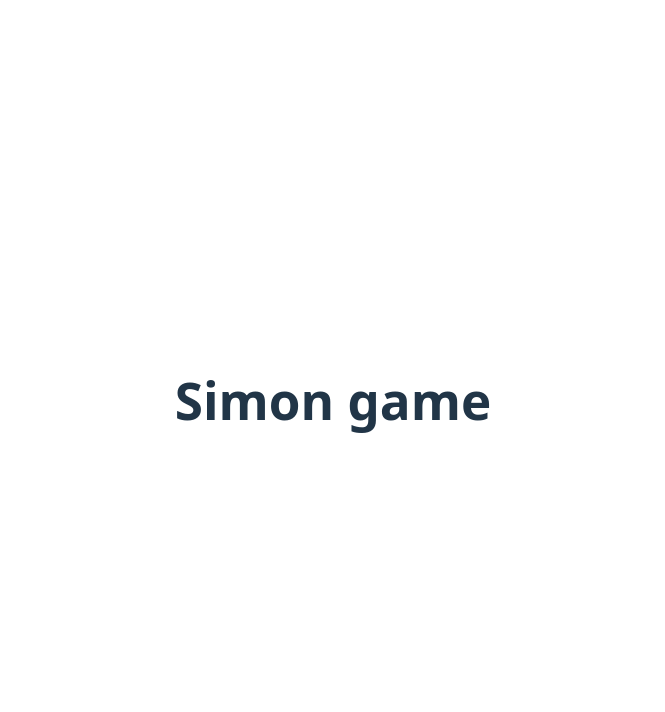
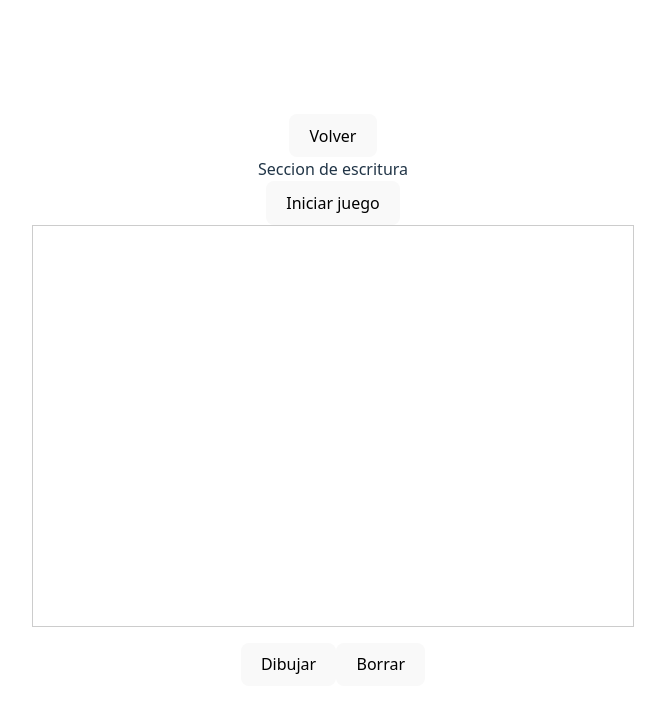
Before and after one commit to Nyx325/EI_SII, a React (Vite) app in the folder frontend/: page / in a window 1280 px wide. Both pictures are taken after a click on the item "Jugar". Shown: the top 712 px of the page, without its empty margins (307-972 px from the left). Built offline with nearby package versions, Linux system fonts and the light colour scheme.

Commit message:
pizarra basica

```diff
--- a/frontend/src/pages/simon-game/SimonGame.tsx
+++ b/frontend/src/pages/simon-game/SimonGame.tsx
@@ -1,5 +1,40 @@
-import React from "react";
+import React, { useState } from "react";
+import { AppView, useAppContext } from "../../state";
+import { Whiteboard } from "./WhiteBoard";
+
+enum GameState {
+  Idle = "Idle",
+  Playing = "Playing",
+  GameFinished = "GameFinished",
+}
+
+const gameStartButtonText = {
+  [GameState.GameFinished]: "Volver a jugar",
+  [GameState.Idle]: "Iniciar juego",
+  [GameState.Playing]: "",
+};
 
 export const SimonGame: React.FC = () => {
-  return <h1>Simon game</h1>
-}
+  const { setAppState } = useAppContext();
+  const [gameState, setGameState] = useState<GameState>(GameState.Idle);
+
+  const handleGoMainMenu = () => {
+    setAppState((prev) => ({ ...prev, view: AppView.MainMenu }));
+  };
+
+  return (
+    <>
+      <nav>
+        <button onClick={handleGoMainMenu}>Volver</button>
+      </nav>
+
+      <section>
+        <div>Seccion de escritura</div>
+        {gameState !== GameState.Playing && (
+          <button>{gameStartButtonText[gameState]}</button>
+        )}
+      </section>
+      <Whiteboard />
+    </>
+  );
+};
--- /dev/null
+++ b/frontend/src/pages/simon-game/WhiteBoard.tsx
@@ -0,0 +1,147 @@
+import React, { useRef, useState, useEffect } from "react";
+
+const RADIOUS = 10;
+
+interface WhiteboardProps {
+  boardColor?: string;
+  drawColor?: string;
+}
+
+export const Whiteboard: React.FC<WhiteboardProps> = ({
+  boardColor = "#fff",
+  drawColor = "#000",
+}) => {
+  const canvasRef = useRef<HTMLCanvasElement | null>(null);
+  const [isDrawing, setIsDrawing] = useState(false);
+  const [isErasing, setIsErasing] = useState(false);
+  const [undoStack, setUndoStack] = useState<string[]>([]);
+  const [redoStack, setRedoStack] = useState<string[]>([]);
+
+  useEffect(() => {
+    const canvas = canvasRef.current;
+    if (!canvas) return;
+
+    canvas.width = canvas.offsetWidth;
+    canvas.height = canvas.offsetHeight;
+
+    const ctx = canvas.getContext("2d");
+    if (ctx) {
+      ctx.fillStyle = boardColor;
+      ctx.fillRect(0, 0, canvas.width, canvas.height);
+    }
+  }, [boardColor]);
+
+  useEffect(() => {
+    const handleKeyDown = (e: KeyboardEvent) => {
+      if (e.ctrlKey && e.key === "z") {
+        e.preventDefault();
+        setUndoStack((prevUndo) => {
+          if (prevUndo.length === 0) return prevUndo;
+
+          const newUndo = [...prevUndo];
+          const last = newUndo.pop()!;
+          setRedoStack((prevRedo) => {
+            const canvas = canvasRef.current;
+            if (canvas) {
+              const current = canvas.toDataURL();
+              return [...prevRedo, current];
+            }
+            return prevRedo;
+          });
+          restoreImage(last);
+          return newUndo;
+        });
+      } else if (e.ctrlKey && e.key === "y") {
+        e.preventDefault();
+        setRedoStack((prevRedo) => {
+          if (prevRedo.length === 0) return prevRedo;
+
+          const newRedo = [...prevRedo];
+          const next = newRedo.pop()!;
+          setUndoStack((prevUndo) => {
+            const canvas = canvasRef.current;
+            if (canvas) {
+              const current = canvas.toDataURL();
+              return [...prevUndo, current];
+            }
+            return prevUndo;
+          });
+          restoreImage(next);
+          return newRedo;
+        });
+      }
+    };
+
+    window.addEventListener("keydown", handleKeyDown);
+    return () => window.removeEventListener("keydown", handleKeyDown);
+  }, []);
+
+  const startDrawing = (e: React.MouseEvent) => {
+    const canvas = canvasRef.current;
+    if (!canvas) return;
+
+    const snapshot = canvas.toDataURL();
+    setUndoStack((prev) => [...prev, snapshot]);
+    setRedoStack([]);
+
+    setIsDrawing(true);
+    draw(e);
+  };
+
+  const endDrawing = () => {
+    setIsDrawing(false);
+  };
+
+  const draw = (e: React.MouseEvent) => {
+    if (!isDrawing) return;
+
+    const canvas = canvasRef.current;
+    const ctx = canvas?.getContext("2d");
+    if (!ctx || !canvas) return;
+
+    const rect = canvas.getBoundingClientRect();
+    const x = e.clientX - rect.left;
+    const y = e.clientY - rect.top;
+
+    ctx.fillStyle = isErasing ? boardColor : drawColor;
+    ctx.beginPath();
+    ctx.arc(x, y, RADIOUS, 0, Math.PI * 2);
+    ctx.fill();
+  };
+
+  const restoreImage = (dataUrl: string) => {
+    const canvas = canvasRef.current;
+    const ctx = canvas?.getContext("2d");
+    if (!ctx || !canvas) return;
+
+    const img = new Image();
+    img.src = dataUrl;
+    img.onload = () => {
+      ctx.clearRect(0, 0, canvas.width, canvas.height);
+      ctx.drawImage(img, 0, 0, canvas.width, canvas.height);
+    };
+  };
+
+  return (
+    <div>
+      <canvas
+        ref={canvasRef}
+        className="whiteboard-canvas"
+        onMouseDown={startDrawing}
+        onMouseUp={endDrawing}
+        onMouseMove={draw}
+        onMouseLeave={endDrawing}
+        style={{
+          border: "1px solid #ccc",
+          width: "600px",
+          height: "400px",
+          cursor: isErasing ? "not-allowed" : "crosshair",
+        }}
+      />
+      <div style={{ marginTop: "10px" }}>
+        <button onClick={() => setIsErasing(false)}>Dibujar</button>
+        <button onClick={() => setIsErasing(true)}>Borrar</button>
+      </div>
+    </div>
+  );
+};
--- a/frontend/src/pages/simon-game/index.ts
+++ b/frontend/src/pages/simon-game/index.ts
@@ -1 +1,2 @@
 export * from "./SimonGame"
+export * from "./WhiteBoard"
```
